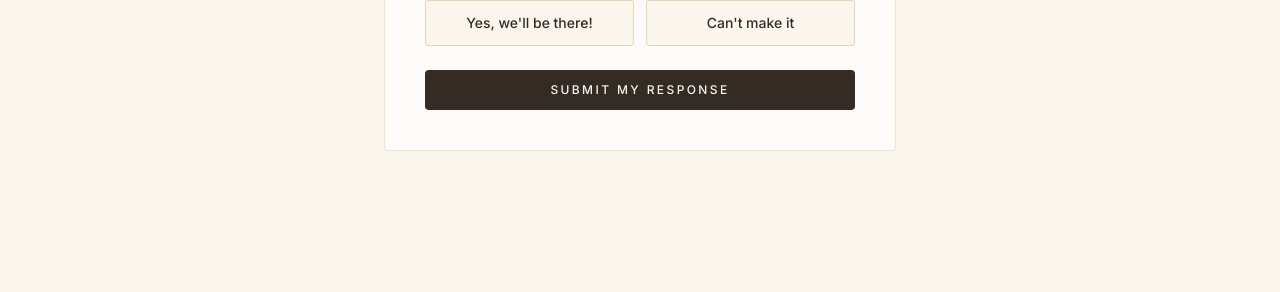
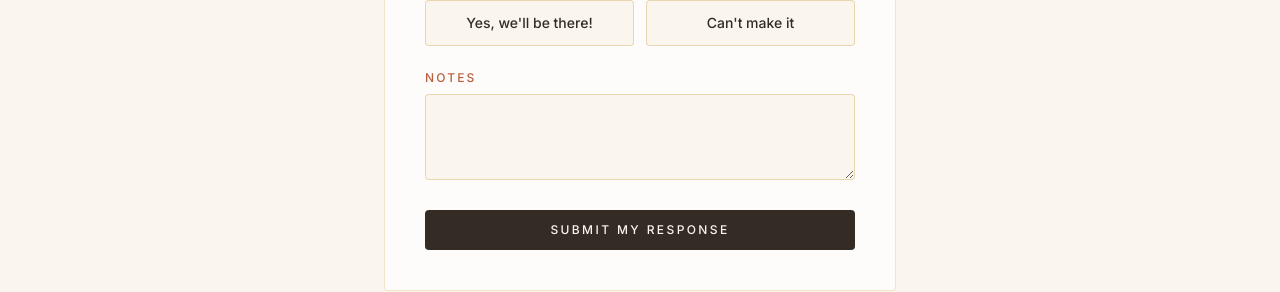
Before and after one commit to smpperry-hub/scottperry-rsvp-app, a Next.js app: page / in a window 1280 px wide. Shown: the part 820-1112 px from the top of the page. Before the commit the page ends 1035 px from the top, so only its background shows below. Built offline with nearby package versions, Linux system fonts and the light colour scheme; no server answers; the database is empty.

Commit message:
Update Save the Date success copy and add a notes field
- Yes heading: "So excited to celebrate with you!"
- No response drops the "formal invite will follow" line, just
  confirms the party size was noted.
- Adds an optional notes textarea under the attending toggle.

```diff
--- a/src/components/save-the-date-form.tsx
+++ b/src/components/save-the-date-form.tsx
@@ -17,6 +17,7 @@ export default function SaveTheDateForm({ guests }: Props) {
   const [email, setEmail] = useState("");
   const [phone, setPhone] = useState("");
   const [attending, setAttending] = useState<boolean | null>(null);
+  const [notes, setNotes] = useState("");
 
   const [status, setStatus] = useState<Status>("idle");
   const [message, setMessage] = useState<string | null>(null);
@@ -36,6 +37,7 @@ export default function SaveTheDateForm({ guests }: Props) {
           email: email || null,
           phone: phone || null,
           attending,
+          notes: notes || null,
           confirmUpdate,
         }),
       });
@@ -76,12 +78,21 @@ export default function SaveTheDateForm({ guests }: Props) {
     return (
       <div className="mx-auto max-w-lg rounded border border-ochre/25 bg-white/70 p-10 text-center">
         <h2 className="font-display text-3xl italic text-ink">
-          {attending ? "So glad you're penciling us in!" : "We'll miss you!"}
+          {attending ? "So excited to celebrate with you!" : "We'll miss you!"}
         </h2>
         <p className="mt-3 font-sans text-sm leading-7 text-ink/70">
-          Thanks, {fullName}
-          {partySize > 1 ? ` — we've noted all ${partySize} of you` : ""}. A formal invite with
-          all the details will follow.
+          {attending ? (
+            <>
+              Thanks, {fullName}
+              {partySize > 1 ? ` — we've noted all ${partySize} of you` : ""}. A formal invite
+              with all the details will follow.
+            </>
+          ) : (
+            <>
+              Thanks, {fullName}
+              {partySize > 1 ? ` — we've noted this for all ${partySize} of you.` : "."}
+            </>
+          )}
         </p>
       </div>
     );
@@ -168,6 +179,18 @@ export default function SaveTheDateForm({ guests }: Props) {
         </div>
       </div>
 
+      <div>
+        <label className="mb-2 block font-sans text-xs font-medium uppercase tracking-[0.18em] text-clay">
+          Notes
+        </label>
+        <textarea
+          value={notes}
+          onChange={(e) => setNotes(e.target.value)}
+          rows={3}
+          className="w-full resize-y rounded border border-ochre/35 bg-cream px-4 py-3 font-sans text-sm text-ink outline-none focus:border-ochre"
+        />
+      </div>
+
       {status === "duplicate" && (
         <div className="rounded border border-clay/40 bg-clay/10 p-4 font-sans text-sm text-ink">
           <p>{message}</p>
```
